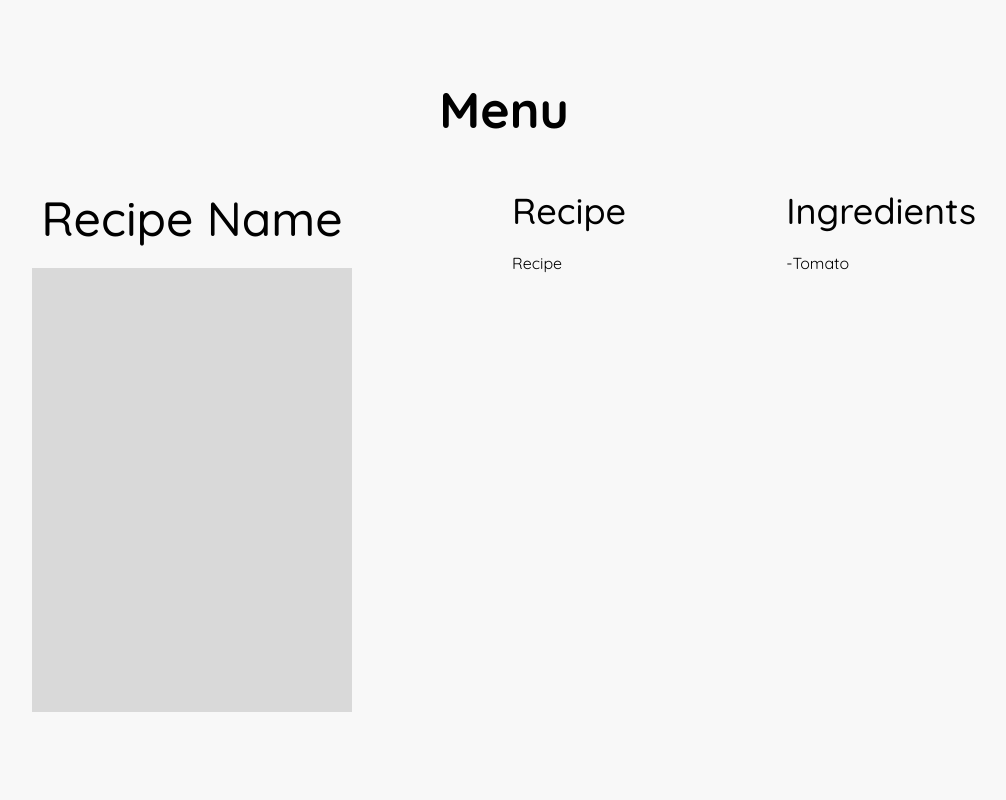
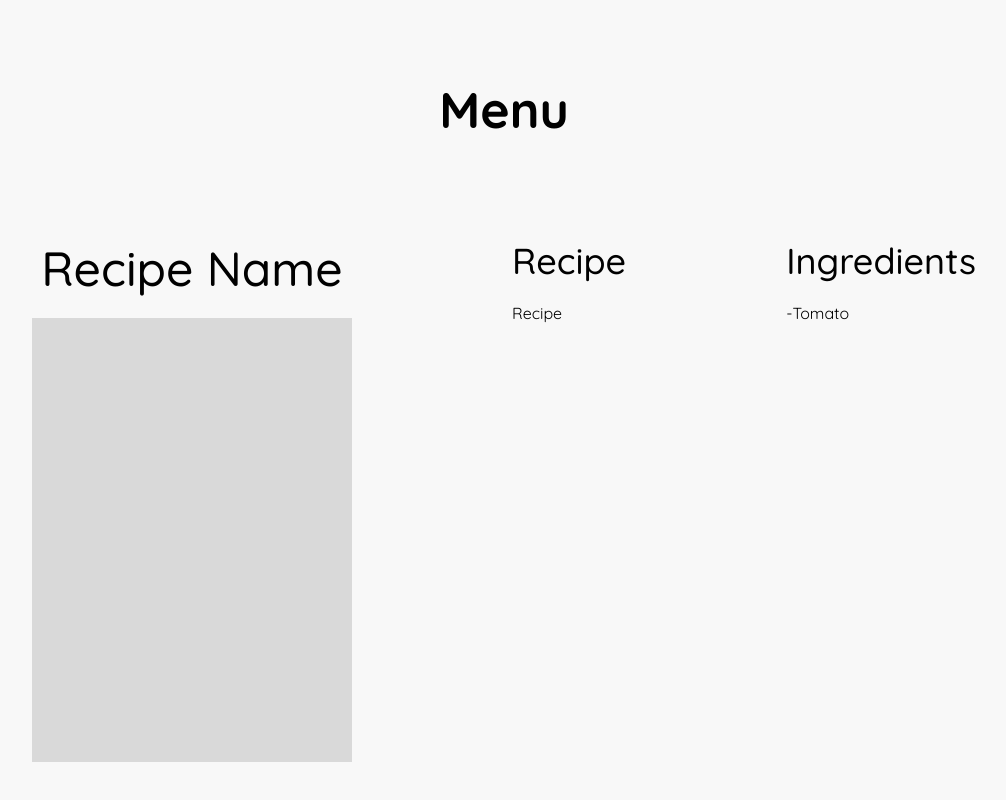
Before and after one commit to ivakuz29/Recipebook, a plain HTML site: page index.html in a window 1280 px wide. Shown: the part 686-1486 px from the top of the page, without its empty margins (136-1142 px from the left). Drawn offline with Linux system fonts and the light colour scheme.

Commit message:
Commit yes

```diff
--- a/styles.css
+++ b/styles.css
@@ -238,9 +238,14 @@ textarea {
     padding: 50px;
 }
 
-.view-recipe,
+
 .main-recipe,
 .main-ingredients {
 
 
 }
+
+.view-recipe{
+    justify-content: center;
+    padding: 50px;
+}
```
